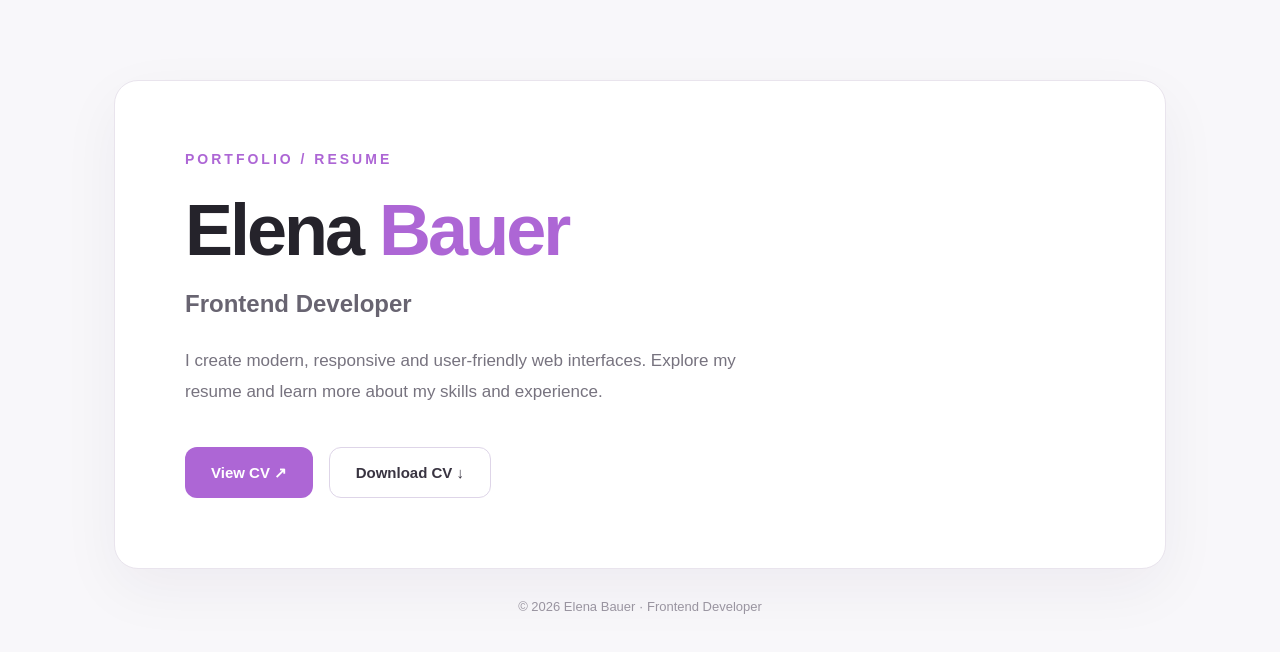
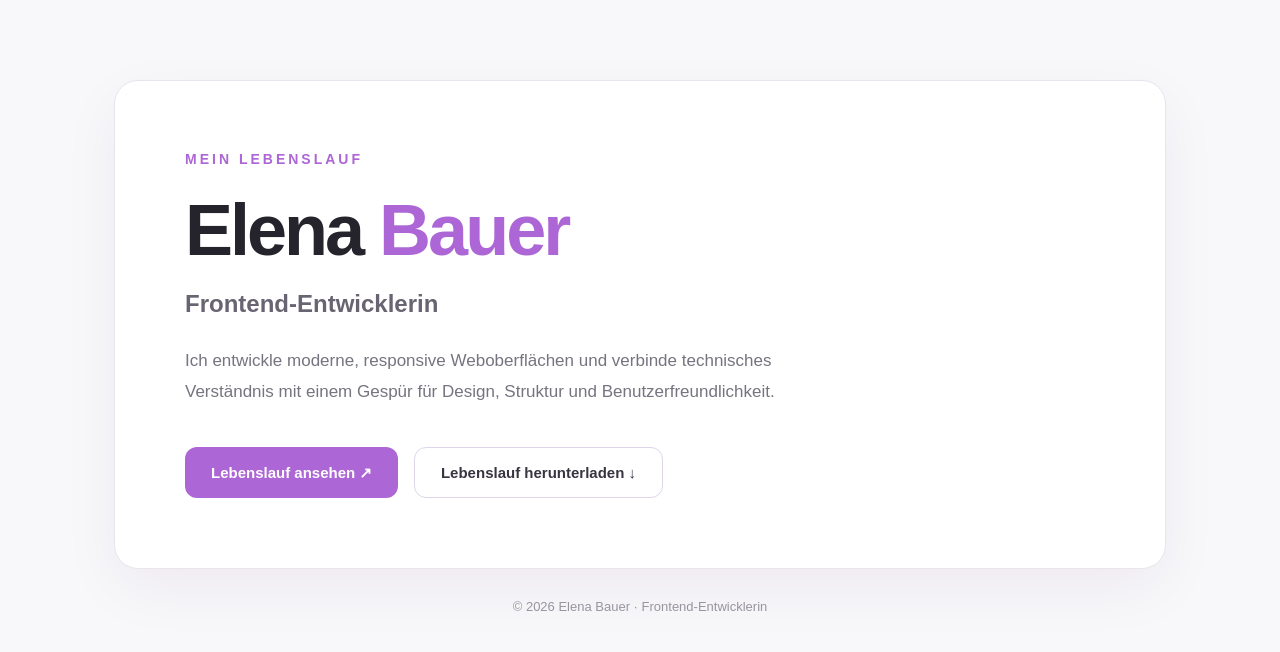
Before and after one commit to elena-bauer-dev/cv-vercel-app, a plain HTML site: page index.html in a window 1280 px wide. Drawn offline with Linux system fonts and the light colour scheme.

Commit message:
Update CV website to German

```diff
--- a/index.html
+++ b/index.html
@@ -7,7 +7,7 @@
       content="width=device-width, initial-scale=1.0"
     />
 
-    <title>Elena Bauer | Frontend Developer</title>
+    <title>Elena Bauer | Frontend-Entwicklerin</title>
 
     <style>
       * {
@@ -150,15 +150,16 @@
   <body>
     <main class="container">
       <section class="card">
-        <p class="label">Portfolio / Resume</p>
+        <p class="label">Mein Lebenslauf</p>
 
         <h1>Elena <span>Bauer</span></h1>
 
-        <h2 class="profession">Frontend Developer</h2>
+        <h2 class="profession">Frontend-Entwicklerin</h2>
 
         <p class="description">
-          I create modern, responsive and user-friendly web interfaces. Explore
-          my resume and learn more about my skills and experience.
+          Ich entwickle moderne, responsive Weboberflächen und verbinde
+          technisches Verständnis mit einem Gespür für Design, Struktur und
+          Benutzerfreundlichkeit.
         </p>
 
         <div class="buttons">
@@ -168,7 +169,7 @@
             target="_blank"
             rel="noopener noreferrer"
           >
-            View CV ↗
+            Lebenslauf ansehen ↗
           </a>
 
           <a
@@ -176,12 +177,12 @@
             href="/ELENA_BAUER_CV_Frontend_Developer_De.pdf"
             download
           >
-            Download CV ↓
+            Lebenslauf herunterladen ↓
           </a>
         </div>
       </section>
 
-      <footer>© 2026 Elena Bauer · Frontend Developer</footer>
+      <footer>© 2026 Elena Bauer · Frontend-Entwicklerin</footer>
     </main>
   </body>
 </html>
```
